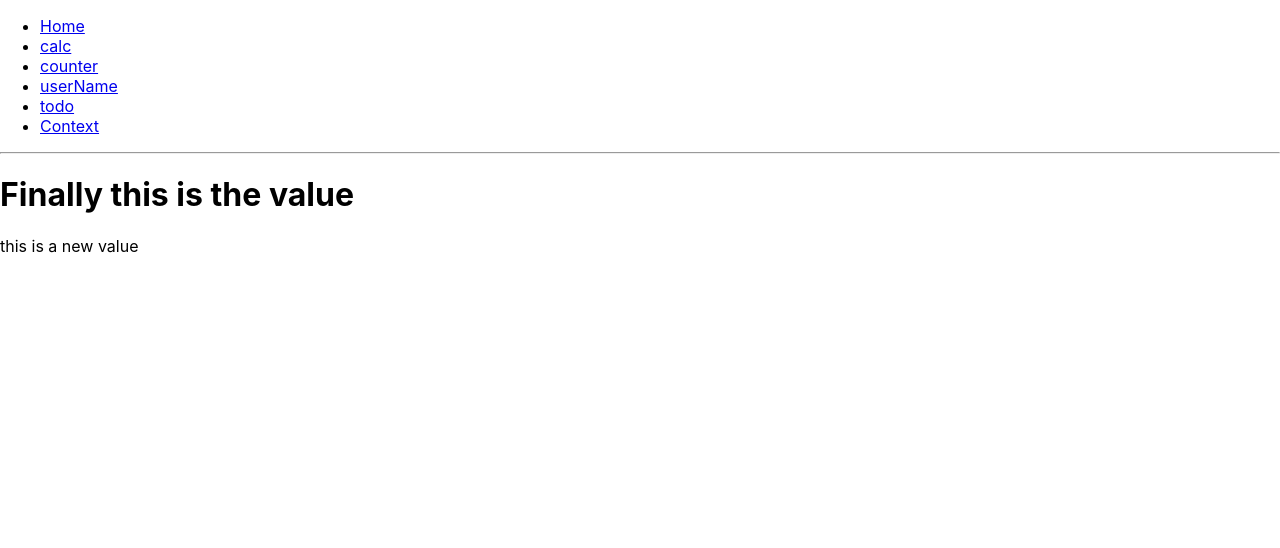
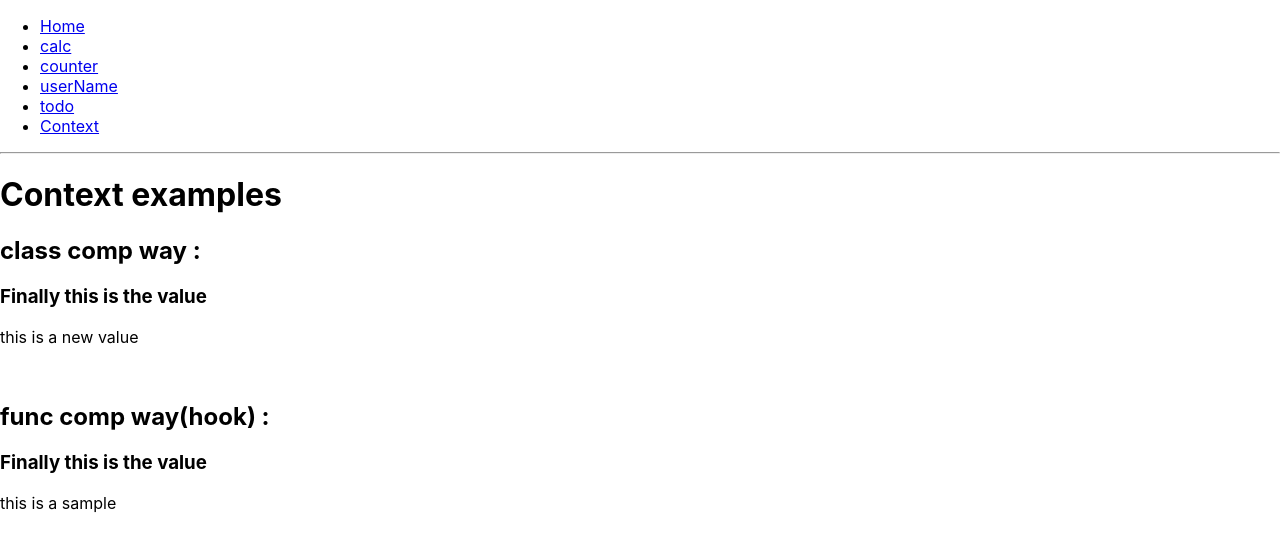
Before and after one commit to marzzy/hooks-playground, a React (Create React App) app: page /context in a window 1280 px wide. Shown: the top 548 px of the page. Built offline with nearby package versions, Linux system fonts and the light colour scheme.

Commit message:
chore(context-example): clean the space

```diff
--- a/src/App.js
+++ b/src/App.js
@@ -11,7 +11,7 @@ const Counter = lazy(() => import('./Components/Counter'));
 const UserName = lazy(() => import('./Components/UserName'));
 const Calc = lazy(() => import('./Components/Calc'));
 const TodoList = lazy(() => import('./Components/TodoList'));
-const Context = lazy(() => import('./Components/Context'));
+const Context = lazy(() => import('./Components/ContextComps'));
 
 export default function BasicNavigation() {
   return (
--- a/src/Components/Context.js
+++ b/src/Components/ContextComps/Context01.js
@@ -19,7 +19,7 @@ class SecoundLevelChild extends React.Component{
   render() {
     return (
       <>
-        <h1>Finally this is the value</h1>
+        <h3>Finally this is the value</h3>
         <p>{this.context}</p>
       </>
     );
--- /dev/null
+++ b/src/Components/ContextComps/Context02.js
@@ -0,0 +1,21 @@
+/* eslint-disable react/prop-types */
+import React from 'react';
+
+export default function MainBiggerCom() {
+  const sampleVar = 'this is a sample';
+
+  return (<FirstLevelChild val={sampleVar} />);
+}
+
+function FirstLevelChild({ val }) {
+  return (<SecoundLevelChild theVal={val} />);
+}
+
+function SecoundLevelChild({ theVal }) {
+  return (
+    <>
+      <h3>Finally this is the value</h3>
+      <p>{theVal}</p>
+    </>
+  );
+}
--- /dev/null
+++ b/src/Components/ContextComps/index.js
@@ -0,0 +1,16 @@
+import React from 'react';
+import Context01 from './Context01';
+import Context02 from './Context02';
+
+export default function Context() {
+  return (
+    <>
+      <h1>Context examples</h1>
+      <h2>class comp way : </h2>
+      <Context01 />
+      <br />
+      <h2>func comp way(hook) : </h2>
+      <Context02 />
+    </>
+  );
+}
```
